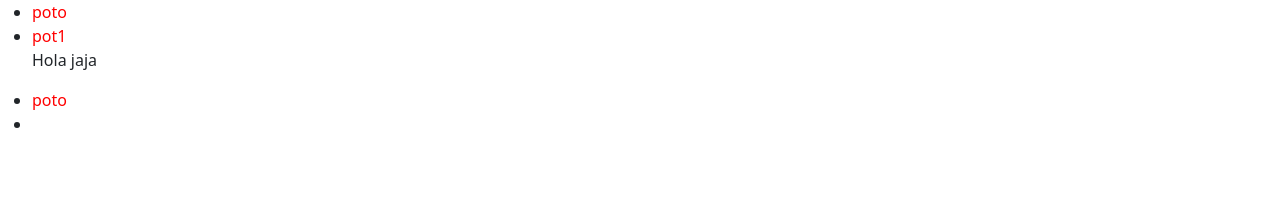
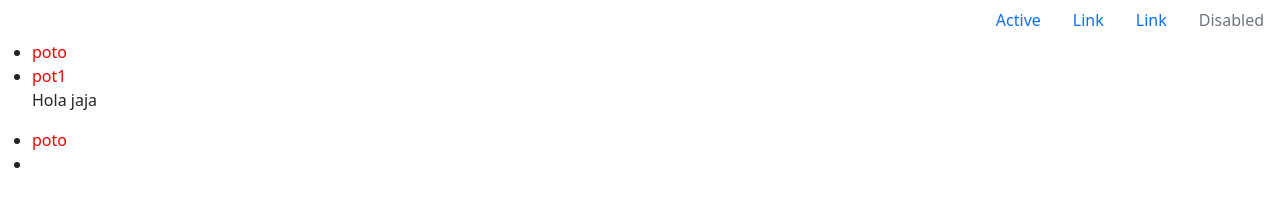
Before and after one commit to juponce/test_git, a plain HTML site: page web/index.html in a window 1280 px wide. Drawn offline with nearby package versions, Linux system fonts and the light colour scheme.

Commit message:
test rama_1

```diff
--- a/web/index.html
+++ b/web/index.html
@@ -10,6 +10,20 @@
 	</head>
 	<body>
 		<div>
+			<ul class="nav justify-content-end">
+				<li class="nav-item">
+					<a class="nav-link active" aria-current="page" href="#">Active</a>
+				</li>
+				<li class="nav-item">
+					<a class="nav-link" href="#">Link</a>
+				</li>
+				<li class="nav-item">
+					<a class="nav-link" href="#">Link</a>
+				</li>
+				<li class="nav-item">
+					<a class="nav-link disabled">Disabled</a>
+				</li>
+			</ul>
 			<ul>
 				<li><a href="">poto</a></li>
 				<li><a href="">pot1</a></li>
@@ -17,6 +31,8 @@
 				<p>Hola jaja</p>
 				<li><a href="">poto</a></li>
 				<li><a href=""></a></li>
+
+
 			</ul>
 		</div>
 		<script src="assets/js/jquery-1.11.2.min.js"></script>
```
